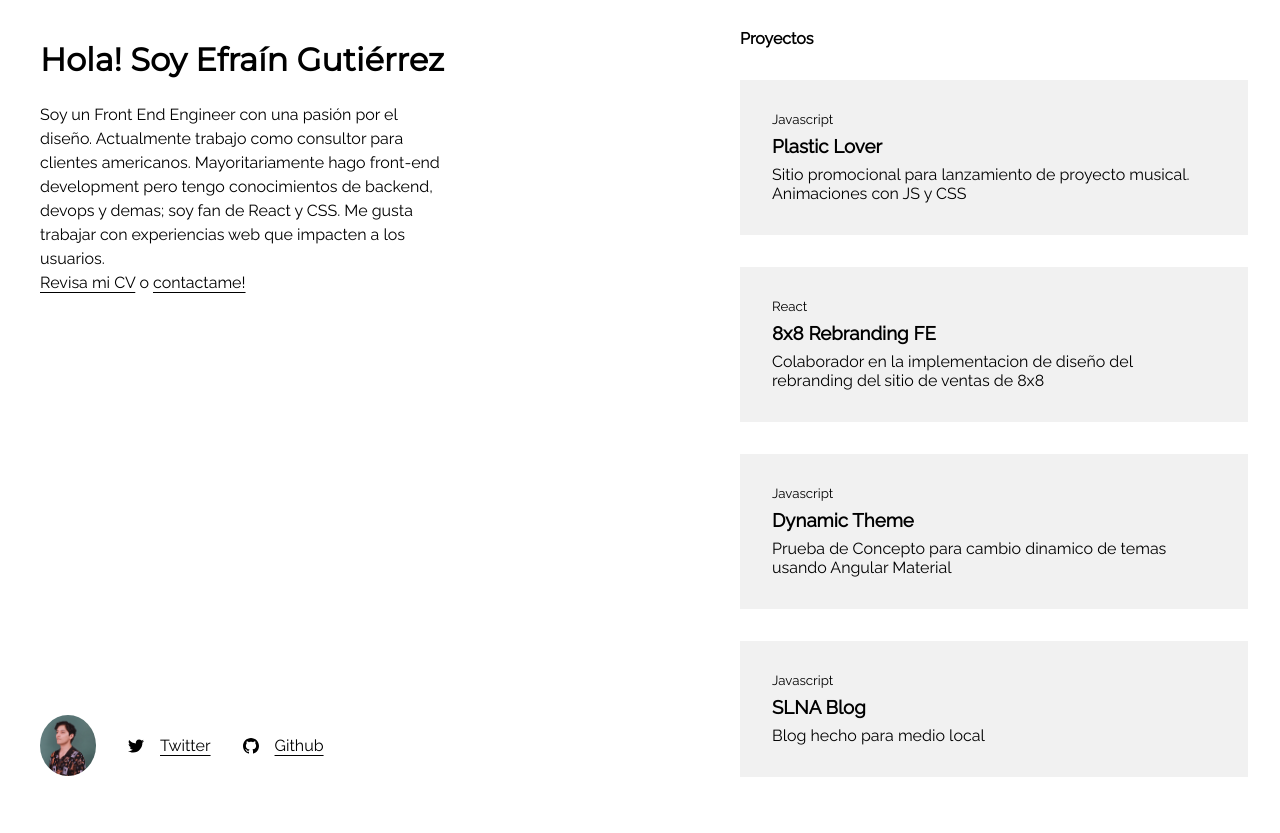
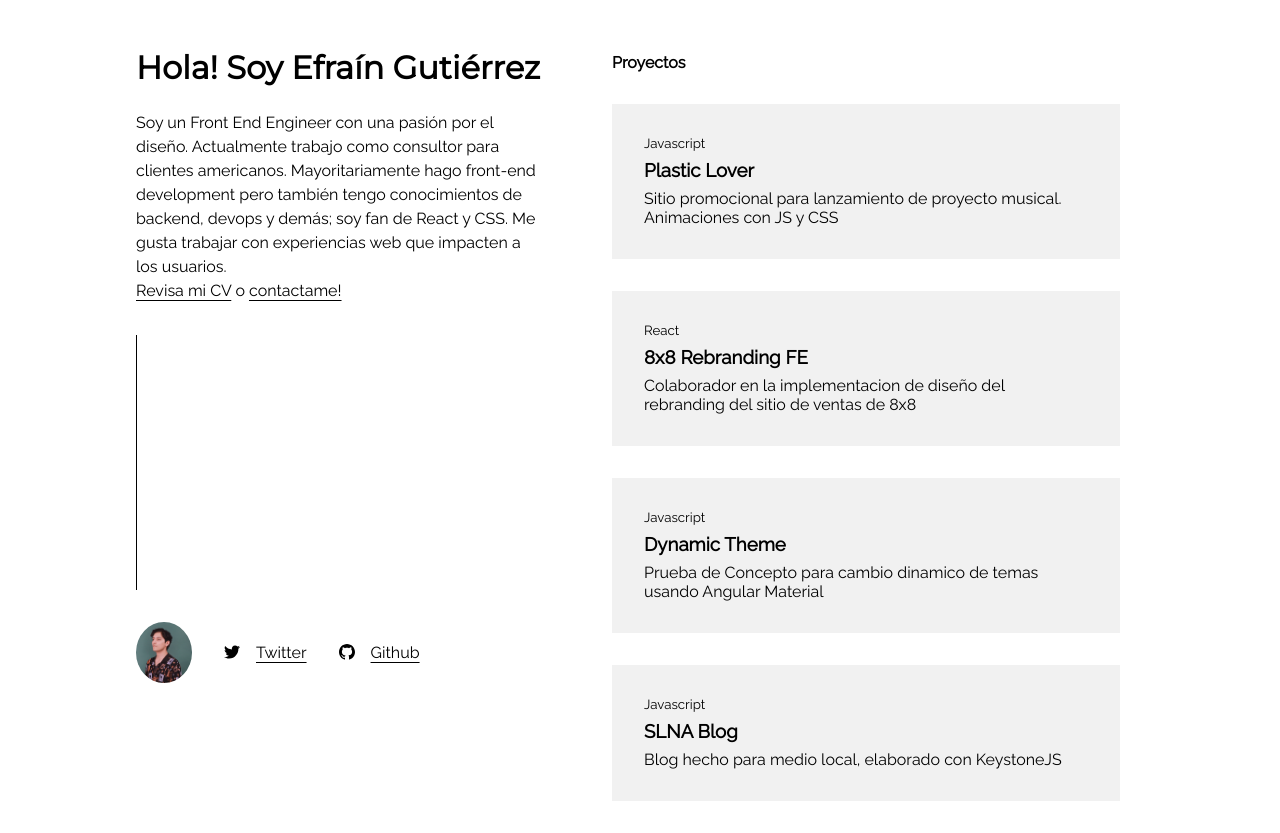
Before and after one commit to gtzefrain/portfolio, a React (Create React App) app: page / in a window 1280 px wide. Before the commit the page ends 809 px from the top, so only its background shows below. Built offline with nearby package versions, Linux system fonts and the light colour scheme.

Commit message:
Adding Further Styling and Video Basics for Desktop

```diff
--- a/src/App.js
+++ b/src/App.js
@@ -1,3 +1,5 @@
+import React, { useState } from "react";
+
 import './App.scss';
 function App() {
   let headshot = "foto.jpg"
@@ -7,7 +9,7 @@ function App() {
     },
     es: {
       introduction: 'Hola! Soy Efraín Gutiérrez',
-      cover: 'Soy un Front End Engineer con una pasión por el diseño. Actualmente trabajo como consultor para clientes americanos. Mayoritariamente hago front-end development pero tengo conocimientos de backend, devops y demas; soy fan de React y CSS. Me gusta trabajar con experiencias web que impacten a los usuarios.',
+      cover: 'Soy un Front End Engineer con una pasión por el diseño. Actualmente trabajo como consultor para clientes americanos. Mayoritariamente hago front-end development pero también tengo conocimientos de backend, devops y demás; soy fan de React y CSS. Me gusta trabajar con experiencias web que impacten a los usuarios.',
       cover_cta: 'contactame!',
       cv_cta: 'Revisa mi CV',
       or: 'o ',
@@ -16,7 +18,9 @@ function App() {
         language: 'Javascript',
         title: 'Plastic Lover',
         description: 'Sitio promocional para lanzamiento de proyecto musical. Animaciones con JS y CSS',
-        link: 'http://www.plasticlover.com.mx/'
+        // link: 'http://www.plasticlover.com.mx/'
+        link: 'https://test-plastic-ep.herokuapp.com/',
+        video: '/videos/test.webm'
       }, {
         language: 'React',
         title: '8x8 Rebranding FE',
@@ -30,13 +34,24 @@ function App() {
       }, {
         language: 'Javascript',
         title: 'SLNA Blog',
-        description: 'Blog hecho para medio local',
-        link: ''
+        description: 'Blog hecho para medio local, elaborado con KeystoneJS',
+        link: 'https://blog-slna.herokuapp.com/blog'
       }
       ]
     }
   }
   const selectedInfo = info['es']
+  const [video, setVideo] = useState('');
+
+  const selectVideo = (url) => {
+    console.log('nuevo', url);
+    setVideo(url)
+  }
+
+  const removeVideo = () => {
+    console.log('adioss');
+    setVideo('')
+  }
   return (
     <div className="app">
       <div className="info items-center padding-sides">
@@ -50,6 +65,11 @@ function App() {
             <a href="https://docs.google.com/document/d/1TEFLnq6AzpEBqfP-RRchc1g1e1DEd8ydZAnwpfqwsUc/edit?usp=sharing" target="_blank" className="mail"> {selectedInfo.cv_cta}</a> {selectedInfo.or}
             <a href="mailto:gtz.efrain@gmail.com" className="mail"> {selectedInfo.cover_cta}</a>
           </p>
+        </div>
+        <div className="styling">
+          {video &&
+            <video src={video} autoPlay></video>
+          }
         </div>
         <div className="contact-bar flex items-center">
           <img src={headshot} className="headshot" alt="Efrain Gutierrez Headshot" />
@@ -77,7 +97,7 @@ function App() {
         <h4 className="header">{selectedInfo.projects_title}</h4>
         {selectedInfo.projects.map((project) => (
           <a href={project.link} target="_blank">
-            <article className="project transition">
+            <article className="project transition" onMouseEnter={() => selectVideo(project.video)} onMouseLeave={() => removeVideo()}>
               <h5 className="language">{project.language}</h5>
               <h3 className="title">{project.title}</h3>
               <p className="description">{project.description}</p>
--- a/src/App.scss
+++ b/src/App.scss
@@ -83,7 +83,6 @@ body {
       }
     }
   }
-  // Tablet
   @media screen and (min-width: 992px) {
     .app {
       display: flex;
@@ -92,15 +91,31 @@ body {
         height: 100vh;
         width: 37vw;
         max-width: 408px;
+        display: flex;
+        flex-direction: column;
+        align-items: flex-start;
         .contact-bar {
-          position: absolute;
-          bottom: 2rem;
+          margin: 2rem 0;
+        }
+        .styling {
+          flex: 1 1;
+          max-height: 255px;
+          align-self: flex-start;
+          border-left: 1px solid $black;
+          width: 100%;
+          display: flex;
+          align-items: center;
+          video {
+            width: 31vw;
+            padding-left: 1rem;
+          }
         }
       }
       .projects {
         position: absolute;
         right: 0;
         max-width: 508px;
+        margin-top: 1.5rem;
       }
       article {
         &:hover {
@@ -113,4 +128,15 @@ body {
       }
     }
   }
+  // Tablet
+  @media screen and (min-width: 1280px) {
+    .app {
+      .info {
+        padding-left: 10vw;
+      }
+      .projects {
+        right: 10vw;
+      }
+    }
+  }
 }
```
Also changed, not shown: 2 other files (tests, documents, lock files or other folders).
